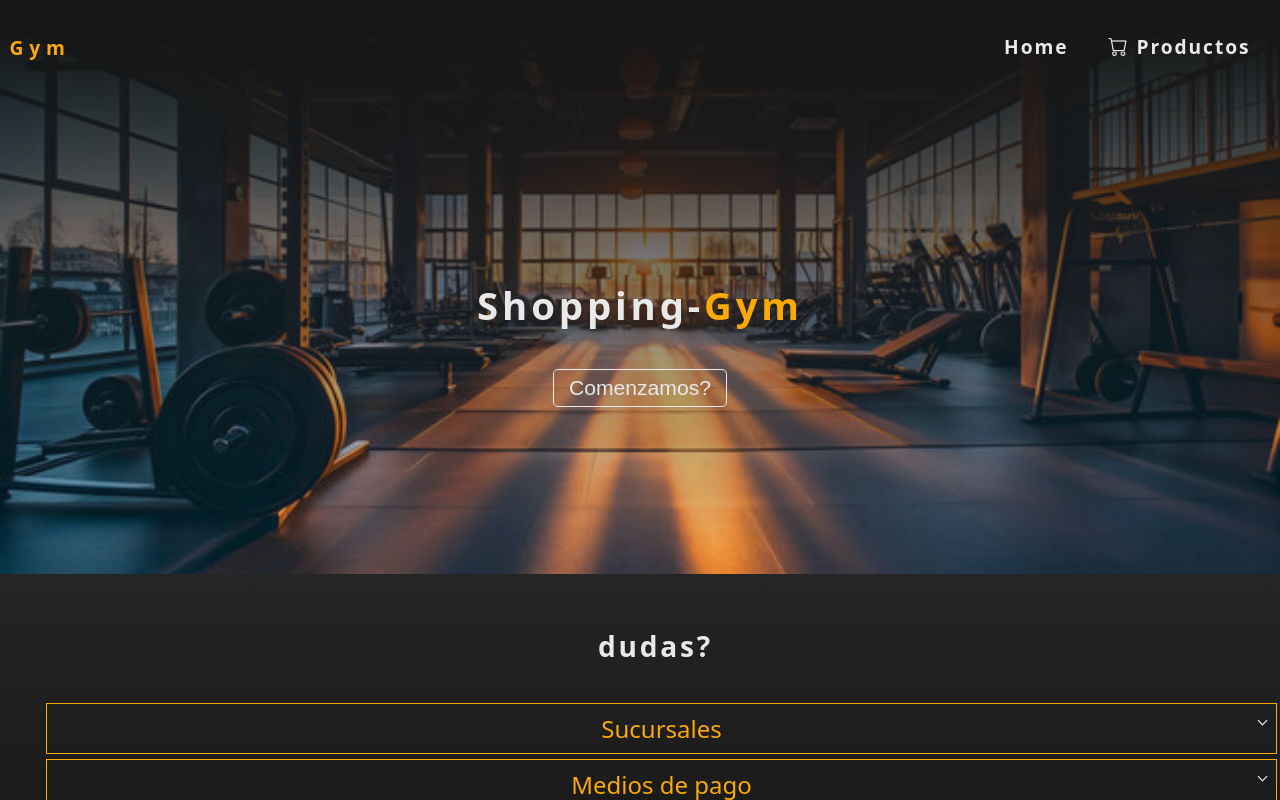
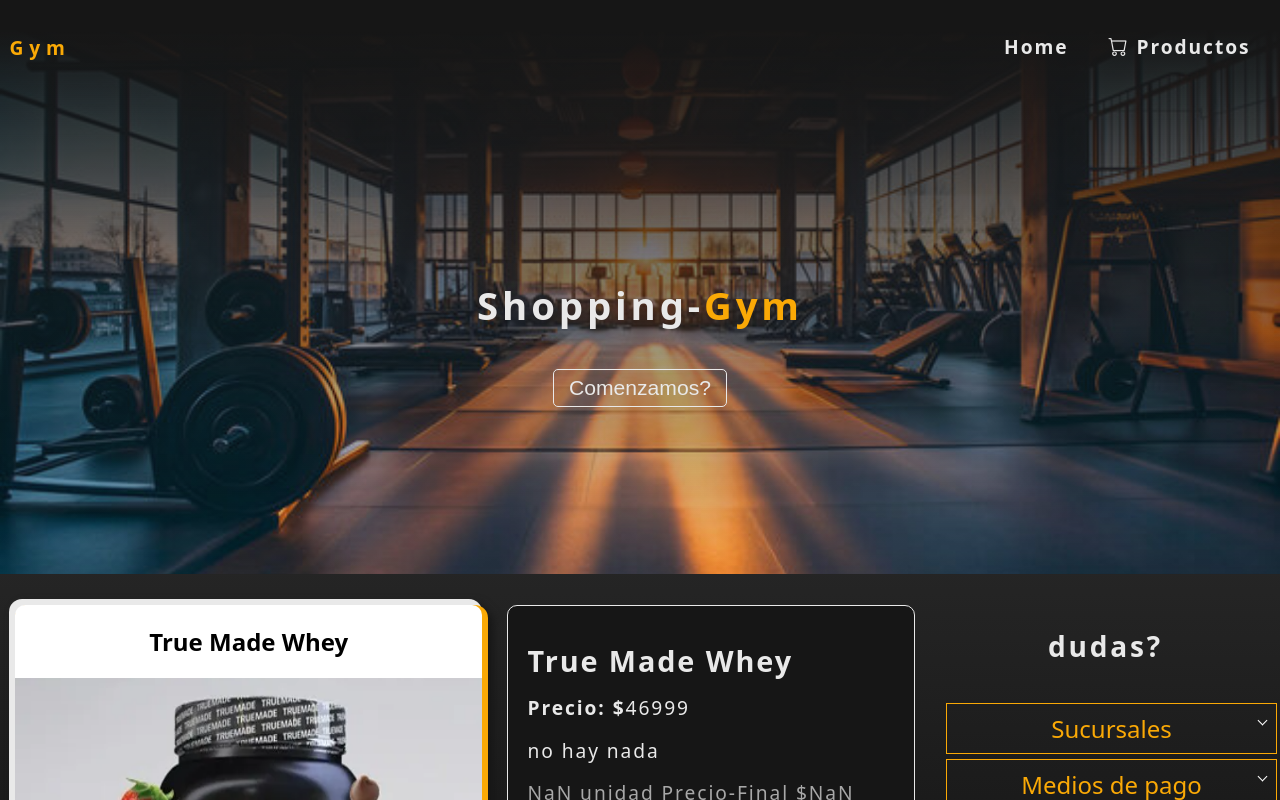
Before and after one commit to WillyDevHub/BancarProyectoPagina, a React (Vite) app: page /productos/tienda/1 in a window 1280 px wide. Shown: the top 800 px of the page. Built offline with nearby package versions, Linux system fonts and the light colour scheme.

Commit message:
fix importaciones modulo

```diff
--- a/src/App.jsx
+++ b/src/App.jsx
@@ -16,7 +16,7 @@ const App = ()=>{
         <Routes>
           <Route path="/" element={<Home/>}/>
           <Route path="/productos" element={<Productos/>}/>
-          <Route path="/tienda/:id" element={<Carrito/>}/>
+          <Route path="productos/tienda/:id" element={<Carrito/>}/>
         </Routes>
     </Main>
     <Aside/>
--- a/src/Pages/Productos/Articles.jsx
+++ b/src/Pages/Productos/Articles.jsx
@@ -1,7 +1,6 @@
-import { Boton, NavItems, Strong } from "../../components/Generals/Complements"
+import {NavItems, Strong } from "../../components/Generals/Complements"
 import articles from "../../data/Productos.json"
 import "./Articles.css"
-import Carrito from "../compra/Compra"
 const Productos = ()=>{
     return(
         <>
@@ -28,7 +27,7 @@ const Card = ()=>{
         {articles.map(({id, article, price, image, calification})=>
         <div key={id} className="Card">
                 <CardBody image={image} article={article} price={price} calification={calification}/>
-                <NavItems texto="Comprar" enlace={`/tienda/${id}`}/>
+                <NavItems texto="Comprar" enlace={`productos/tienda/${id}`}/>
         </div>
         )}
         </div>
--- a/src/components/Footer/Footer.jsx
+++ b/src/components/Footer/Footer.jsx
@@ -7,7 +7,7 @@ const FooterSection = ()=>{
             <small>&copy; Todos los derechos Reservados</small>
             <ul>
             <NavItems enlace="mailto:shoppingGym2025@gmail.com?&body=%27hola%27" texto="Enviar consulta"/>
-            <NavItems enlace="https://www.adidas.com.ar/" texto="Marcas Representacíon"/>
+            <NavItems enlace="https://www.adidas.com.ar" texto="Marcas Representacíon"/>
             </ul>
         </div>
     )
```
